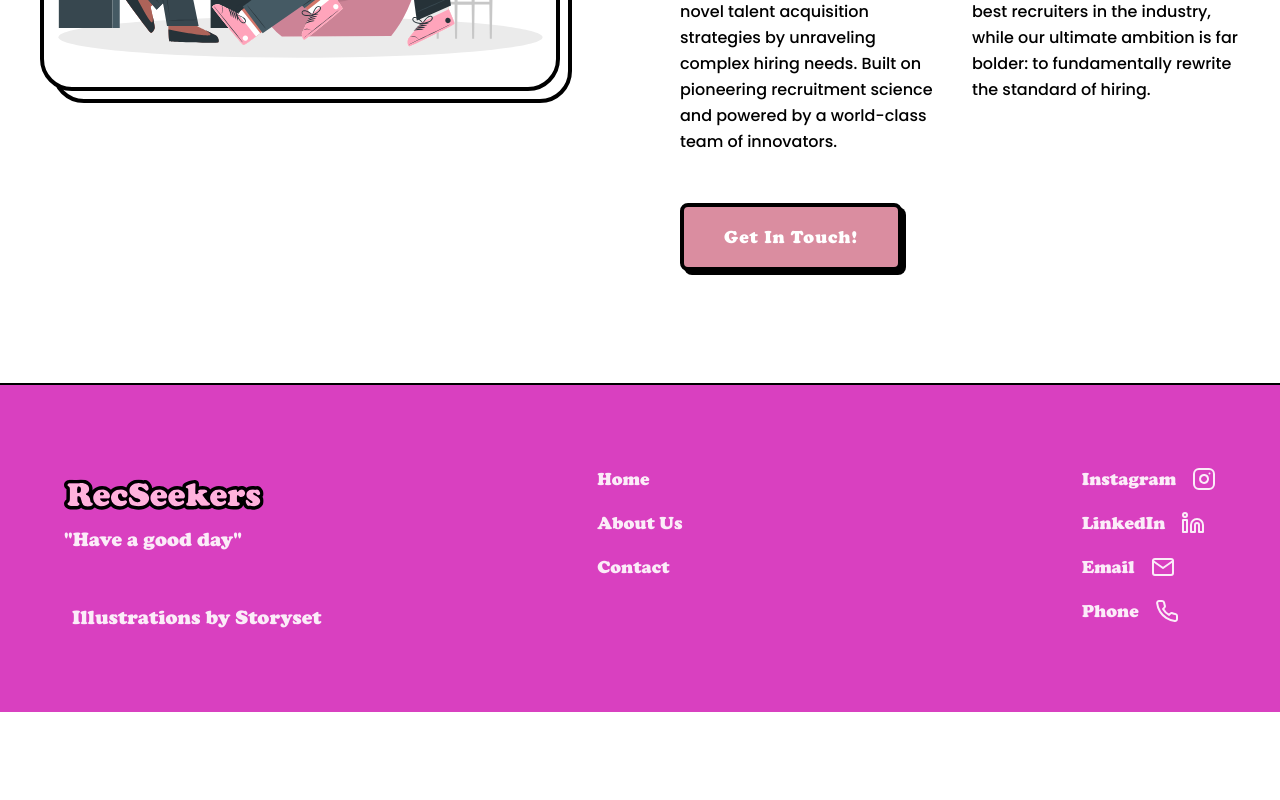
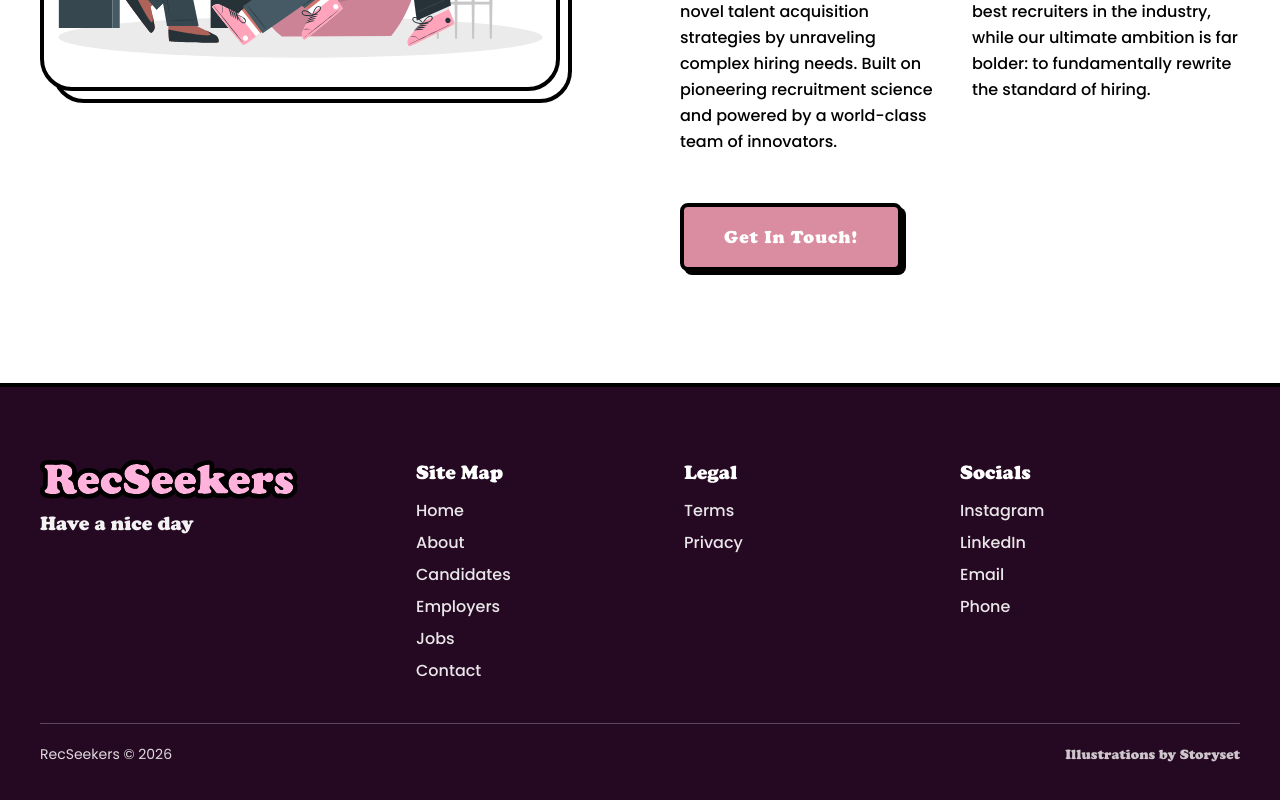
Before and after one commit to CD-Chief/RecSeekers-Website, a Next.js app in the folder frontend/: page / in a window 1280 px wide. Shown: the part 6730-7530 px from the top of the page. Before the commit the page ends 7442 px from the top, so only its background shows below. Built offline with nearby package versions, Linux system fonts and the light colour scheme.

Commit message:
feat: enhance footer with sitemap and social links

```diff
--- a/frontend/components/Footer/footer.tsx
+++ b/frontend/components/Footer/footer.tsx
@@ -2,74 +2,95 @@ import { cooper } from '@/lib/fonts';
 
 import Link from 'next/link';
 
+const sitemapGroups = [
+    {
+        title: 'Site Map',
+        links: [
+            { label: 'Home', href: '/' },
+            { label: 'About', href: '/about' },
+            { label: 'Candidates', href: '/candidates' },
+            { label: 'Employers', href: '/employers' },
+            { label: 'Jobs', href: '/jobs' },
+            { label: 'Contact', href: '/contact' },
+        ],
+    },
+    {
+        title: 'Legal',
+        links: [
+            { label: 'Terms', href: '/terms' },
+            { label: 'Privacy', href: '/privacy' },
+        ],
+    },
+] as const;
+
+const socialLinks = [
+    { label: 'Instagram', href: '#' },
+    { label: 'LinkedIn', href: '#' },
+    { label: 'Email', href: 'mailto:hello@recseekers.com' },
+    { label: 'Phone', href: 'tel:+1234567890' },
+] as const;
+
 export default function Footer() {
+    const currentYear = new Date().getFullYear();
+
     return (
+        <footer className="relative z-20 w-full border-t-4 border-black bg-primary-dark px-6 py-14 text-white md:px-10 md:py-18">
+            <div className="mx-auto grid w-full max-w-7xl grid-cols-1 gap-12 md:grid-cols-[1.2fr_1.8fr_1fr] md:gap-10">
+                <section className="flex flex-col items-start">
+                    <img src="/RecLogo.svg" alt="RecSeekers" className="h-10 w-auto" />
+                    <p className={`mt-3 text-xl ${cooper.className} leading-tight opacity-95`}>
+                        Have a nice day
+                    </p>
+                </section>
 
-        <footer className="relative w-full z-20 bg-[#d940c0] py-20 px-8 border-t-2 border-black text-white snap-start">
-        <div className="max-w-6xl w-full mx-auto grid grid-cols-1 md:grid-cols-3 gap-16 md:gap-8">
+                <section className="grid grid-cols-1 gap-8 sm:grid-cols-2">
+                    {sitemapGroups.map((group) => (
+                        <div key={group.title}>
+                            <h3 className={`text-xl ${cooper.className} mb-3`}>{group.title}</h3>
+                            <ul className="space-y-2">
+                                {group.links.map((link) => (
+                                    <li key={link.href}>
+                                        <Link
+                                            href={link.href}
+                                            className="inline-block text-base font-medium opacity-90 transition-all duration-200 hover:translate-x-1 hover:opacity-100"
+                                        >
+                                            {link.label}
+                                        </Link>
+                                    </li>
+                                ))}
+                            </ul>
+                        </div>
+                    ))}
+                </section>
 
-        {/* Logo Graphic & Motto */}
-        <div className="flex flex-col items-start">
-            <img
-                src="/RecLogo.svg"
-                alt="RecSeekers"
-                className="w-auto max-w-50 my-3.5"
-            />
-            <p className={`text-xl leading-relaxed ${cooper.className} font-medium opacity-90 max-w-xs`}>
-                &quot;Have a good day&quot;
-            </p>
+                <section>
+                    <h3 className={`text-xl ${cooper.className} mb-3`}>Socials</h3>
+                    <ul className="space-y-2">
+                        {socialLinks.map((social) => (
+                            <li key={social.label}>
+                                <a
+                                    href={social.href}
+                                    className="inline-block text-base font-medium opacity-90 transition-all duration-200 hover:translate-x-1 hover:opacity-100"
+                                >
+                                    {social.label}
+                                </a>
+                            </li>
+                        ))}
+                    </ul>
+                </section>
+            </div>
 
-            {/* Attribution Link - Now text-xl and 2px stroke */}
-            <div className="mt-12 ml-2">
+            <div className="mx-auto mt-10 flex w-full max-w-7xl flex-col gap-3 border-t border-white/25 pt-5 text-sm text-white/85 md:flex-row md:items-center md:justify-between">
+                <p>RecSeekers © {currentYear}</p>
                 <a
                     href="https://storyset.com/"
                     target="_blank"
                     rel="noopener noreferrer"
-                    className={`text-xl transition-all duration-300 opacity-90
-                                hover:[text-shadow:_-1px_-1px_0_#000,1px_-1px_0_#000,-1px_1px_0_#000,1px_1px_0_#000]
-                                ${cooper.className}`}
+                    className={`transition-all duration-200 hover:opacity-100 opacity-90 ${cooper.className}`}
                 >
                     Illustrations by Storyset
                 </a>
             </div>
-        </div>
-
-            <div className="flex flex-col items-start md:items-center">
-            <div className="flex flex-col gap-4">
-                <Link href="/" className={`text-lg ${cooper.className} font-medium opacity-90 hover:opacity-100 hover:translate-x-2 transition-all`}>
-                Home
-                </Link>
-                <Link href="/about" className={`text-lg ${cooper.className} font-medium opacity-90 hover:opacity-100 hover:translate-x-2 transition-all`}>
-                About Us
-                </Link>
-                <Link href="/contact" className={`text-lg ${cooper.className} font-medium opacity-90 hover:opacity-100 hover:translate-x-2 transition-all`}>
-                Contact
-                </Link>
-            </div>
-            </div>
-
-            <div className="flex flex-col items-start md:items-end">
-            <div className="flex flex-col gap-4">
-                <a href="#" className={`flex items-center gap-4 text-lg ${cooper.className} font-medium opacity-90 hover:opacity-100 hover:-translate-x-2 transition-all`}>
-                Instagram
-                <svg width="24" height="24" fill="none" stroke="currentColor" strokeWidth="2" strokeLinecap="round" strokeLinejoin="round"><rect x="2" y="2" width="20" height="20" rx="5" ry="5"></rect><path d="M16 11.37A4 4 0 1 1 12.63 8 4 4 0 0 1 16 11.37z"></path><line x1="17.5" y1="6.5" x2="17.51" y2="6.5"></line></svg>
-                </a>
-                <a href="#" className={`flex items-center gap-4 text-lg ${cooper.className} font-medium opacity-90 hover:opacity-100 hover:-translate-x-2 transition-all`}>
-                LinkedIn
-                <svg width="24" height="24" fill="none" stroke="currentColor" strokeWidth="2" strokeLinecap="round" strokeLinejoin="round"><path d="M16 8a6 6 0 0 1 6 6v7h-4v-7a2 2 0 0 0-2-2 2 2 0 0 0-2 2v7h-4v-7a6 6 0 0 1 6-6z"></path><rect x="2" y="9" width="4" height="12"></rect><circle cx="4" cy="4" r="2"></circle></svg>
-                </a>
-                <a href="mailto:hello@recseekers.com" className={`flex items-center gap-4 text-lg ${cooper.className} font-medium opacity-90 hover:opacity-100 hover:-translate-x-2 transition-all`}>
-                Email
-                <svg width="24" height="24" fill="none" stroke="currentColor" strokeWidth="2" strokeLinecap="round" strokeLinejoin="round"><path d="M4 4h16c1.1 0 2 .9 2 2v12c0 1.1-.9 2-2 2H4c-1.1 0-2-.9-2-2V6c0-1.1.9-2 2-2z"></path><polyline points="22,6 12,13 2,6"></polyline></svg>
-                </a>
-                <a href="tel:+1234567890" className={`flex items-center gap-4 text-lg ${cooper.className} font-medium opacity-90 hover:opacity-100 hover:-translate-x-2 transition-all`}>
-                Phone
-                <svg width="24" height="24" fill="none" stroke="currentColor" strokeWidth="2" strokeLinecap="round" strokeLinejoin="round"><path d="M22 16.92v3a2 2 0 0 1-2.18 2 19.79 19.79 0 0 1-8.63-3.07 19.5 19.5 0 0 1-6-6 19.79 19.79 0 0 1-3.07-8.67A2 2 0 0 1 4.11 2h3a2 2 0 0 1 2 1.72 12.84 12.84 0 0 0 .7 2.81 2 2 0 0 1-.45 2.11L8.09 9.91a16 16 0 0 0 6 6l1.27-1.27a2 2 0 0 1 2.11-.45 12.84 12.84 0 0 0 2.81.7A2 2 0 0 1 22 16.92z"></path></svg>
-                </a>
-            </div>
-            </div>
-
-        </div>
         </footer>
     );
 }
```
